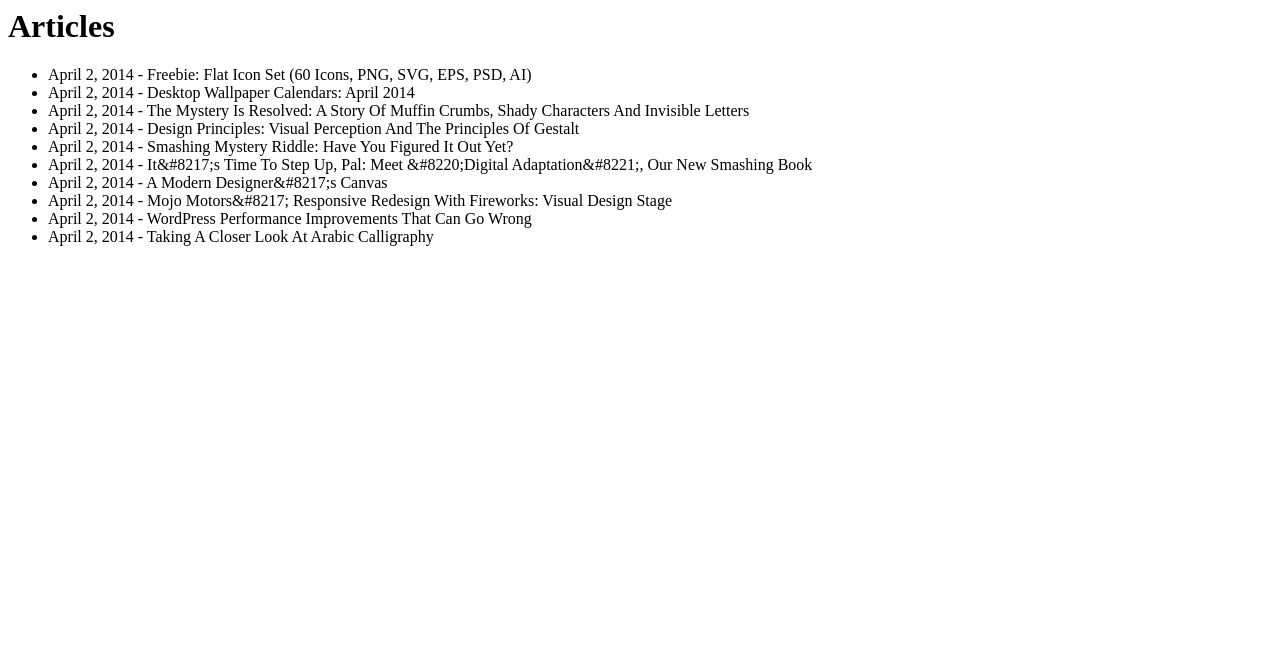
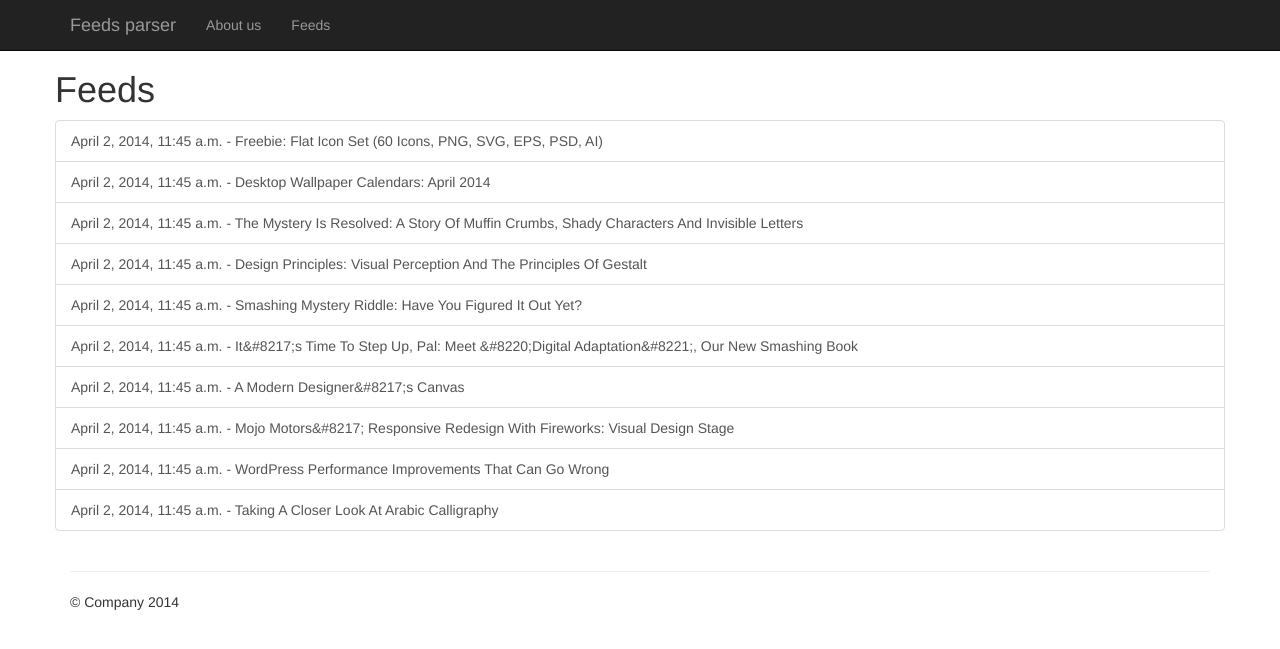
Before and after one commit to dubrovin/testdjango, a Django app: template static/templates/feed_list.html in a window 1280 px wide. Shown: the top 649 px of the page. Run offline with Django 3.2, Linux system fonts and the light colour scheme; the template is opened without the code that fills it: values that come from a table or form of the project are taken from there, others are empty; data comes from the database, SQL or seed files in the repository; parts of the project's set-up code (start-up, migrations or seed data) failed here and were passed over; some libraries are stand-ins or nearby versions.

Commit message:
add styled feeds

```diff
--- a/static/templates/base.html
+++ b/static/templates/base.html
@@ -8,7 +8,7 @@
     <meta name="author" content="">
     <link rel="shortcut icon" href="../../assets/ico/favicon.ico">
 
-    <title>Jumbotron Template for Bootstrap</title>
+    <title>Feeds parser</title>
 
     <!-- Bootstrap core CSS -->
     <link href="/static/css/bootstrap.min.css" rel="stylesheet">
--- a/static/templates/feed_list.html
+++ b/static/templates/feed_list.html
@@ -1,8 +1,11 @@
-<h1>Articles</h1>
-<ul>
+{% extends 'base.html' %}
+{% block content %}
+<h1>Feeds</h1>
+<div class="list-group">
 {% for feed in object_list %}
-    <li>{{ feed.create_at|date }} - {{ feed.title }}</li>
+    <a href="#" class="list-group-item">{{ feed.create_at }} - {{ feed.title }}</a>
 {% empty %}
-    <li>No articles yet.</li>
+    <a href="#" class="list-group-item">No feeds yet.</a>
 {% endfor %}
-</ul>
+</div>
+{% endblock %}
--- a/static/templates/navbar.html
+++ b/static/templates/navbar.html
@@ -7,43 +7,12 @@
             <span class="icon-bar"></span>
             <span class="icon-bar"></span>
           </button>
-          <a class="navbar-brand" href="{% url 'home' %}">Project name</a>
+          <a class="navbar-brand" href="{% url 'home' %}">Feeds parser</a>
         </div>
         <div class="navbar-collapse collapse">
         <ul class="nav navbar-nav">
         <li ><a href="{% url 'aboutus' %}">About us</a></li>
-        <li><a href="#">Link</a></li>
-        <li class="dropdown">
-          <a href="#" class="dropdown-toggle" data-toggle="dropdown">Dropdown <b class="caret"></b></a>
-          <ul class="dropdown-menu">
-            <li><a href="#">Action</a></li>
-            <li><a href="#">Another action</a></li>
-            <li><a href="#">Something else here</a></li>
-            <li class="divider"></li>
-            <li><a href="#">Separated link</a></li>
-            <li class="divider"></li>
-            <li><a href="#">One more separated link</a></li>
-          </ul>
-        </li>
-      </ul>
-      <form class="navbar-form navbar-left" role="search">
-        <div class="form-group">
-          <input type="text" class="form-control" placeholder="Search">
-        </div>
-        <button type="submit" class="btn btn-default">Submit</button>
-      </form>
-      <ul class="nav navbar-nav navbar-right">
-        <li><a href="#">Link</a></li>
-        <li class="dropdown">
-          <a href="#" class="dropdown-toggle" data-toggle="dropdown">Dropdown <b class="caret"></b></a>
-          <ul class="dropdown-menu">
-            <li><a href="#">Action</a></li>
-            <li><a href="#">Another action</a></li>
-            <li><a href="#">Something else here</a></li>
-            <li class="divider"></li>
-            <li><a href="#">Separated link</a></li>
-          </ul>
-        </li>
+        <li><a href="{% url 'feed-list' %}">Feeds</a></li>
       </ul>
         </div><!--/.navbar-collapse -->
       </div>
```
Also changed, not shown: my_project/feeds/feed_list.html (deleted, +0 -8 lines), my_project/my_project/feed_list.html (deleted, +0 -8 lines).
